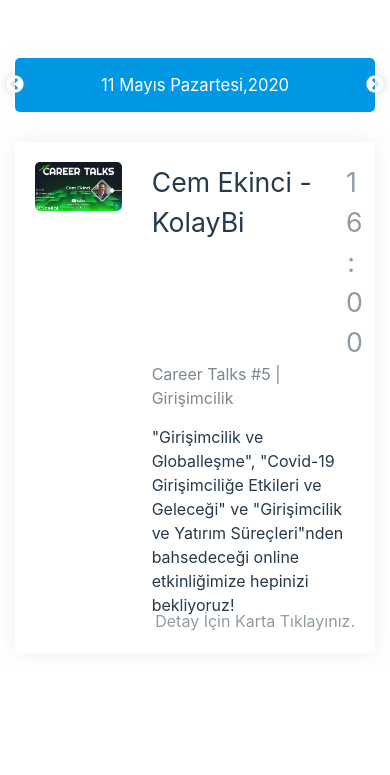
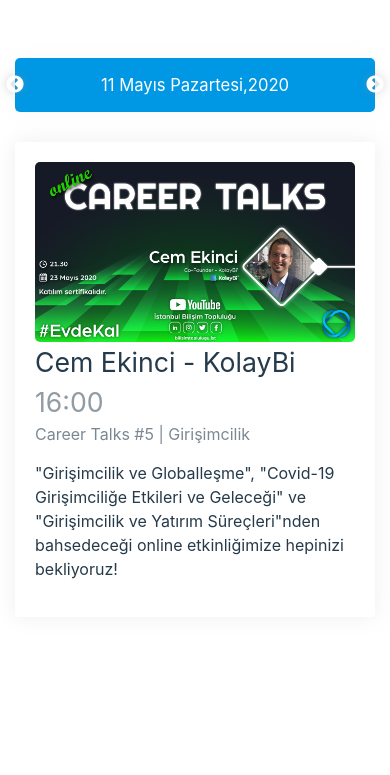
Before and after one commit to bilisimtoplulugu/IBT-Web-Client, a Next.js app: page / in a window 390 px wide. Shown: the part 1128-1903 px from the top of the page. Built offline with nearby package versions, Linux system fonts and the light colour scheme.

Commit message:
responsive

```diff
--- a/components/AboutArea.tsx
+++ b/components/AboutArea.tsx
@@ -65,7 +65,7 @@
                     </div>
                 </Col>
                 <Col className="counts mt-5 mt-md-0" xs={12} md={6}>
-                    <div data-aos="fade-left">
+                    <div data-aos="fade-right">
                         <div className="organizationCount">
                             <span className="count">1.493 <h2>Üye</h2></span>
                         </div>
--- a/components/HomeEventCard.tsx
+++ b/components/HomeEventCard.tsx
@@ -50,24 +50,23 @@
         <CustomCard>
             <CustomCard.Body>
                 <Row>
-                    <Col xs={4}>
+                    <Col xs={12} md={4} >
                         <img src="/assets/images/image1.png" />
                     </Col>
-                    <Col xs={8}>
+                    <Col xs={12} md={8}>
                             <Row>
-                                <Col xs={10}>
+                                {/* TODO:768 PX PROBLEM */}
+                                <Col xs={12} sm={9} >
                                 <span className="title">Cem Ekinci - KolayBi </span>
                                 </Col>
-                                <Col xs={2}>
-                                <span className="clock">16:00</span>
+                                <Col xs={12}  sm={3}>
+                                <span className="text-left text-sm-right clock">16:00</span>
                                 </Col>
                             </Row>
                             <span className="cardSubTitle">Career Talks #5 | Girişimcilik</span>
-                            <p>
+                            <p >
                             "Girişimcilik ve Globalleşme", "Covid-19 Girişimciliğe Etkileri ve Geleceği" ve "Girişimcilik ve Yatırım Süreçleri"nden bahsedeceği online etkinliğimize hepinizi bekliyoruz!
                             </p>
-
-                            <span className="detailText">Detay İçin Karta Tıklayınız.</span>
 
 
 
--- a/pages/index.tsx
+++ b/pages/index.tsx
@@ -40,8 +40,8 @@
 text-align: center;
 
 a{
-    background: #e6145b;
-    border-color: #e6145b;
+    background: #ca0a4a;
+    border-color: #ca0a4a;
     opacity: .5;
     transition: all .3s ease;
     color:white;
```
